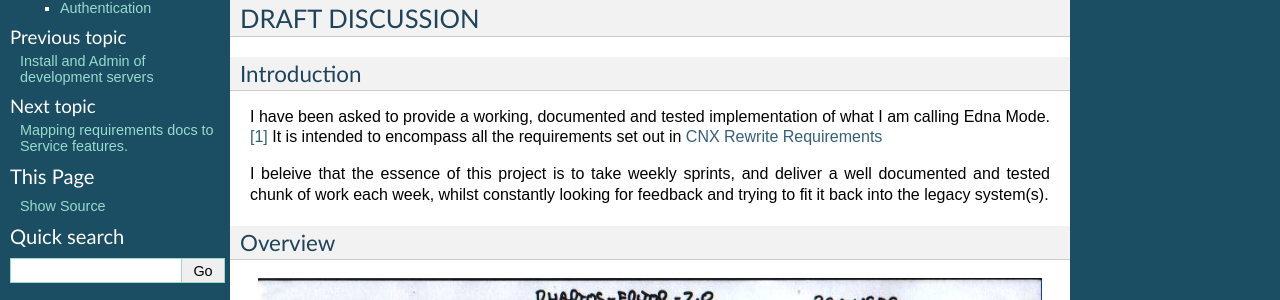
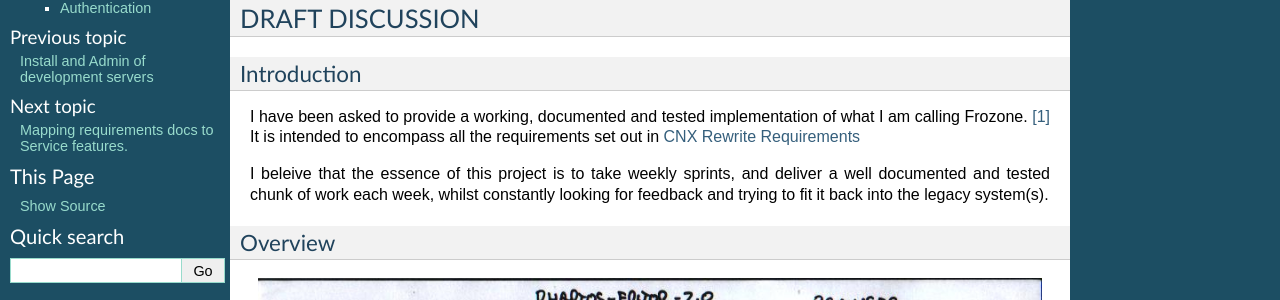
Before and after one commit to zniper/rhaptos2.repo, a Sphinx documentation site: the page built from docs/overview.rst, in a window 1280 px wide and 900 px high. Shown: the part 154-454 px from the top of the window. Built offline with Sphinx 7.4.7, drawn with Linux system fonts in a browser that asks for light colours.

Commit message:
removing edna mode refs

```diff
--- a/README.rst
+++ b/README.rst
@@ -1,6 +1,6 @@
-=========
-Edna Mode
-=========
+=======
+Frozone
+=======
 
 
 CNX.org : Week 2 : 9 - 13 April
--- a/docs/overview.rst
+++ b/docs/overview.rst
@@ -12,7 +12,7 @@ Introduction
 ------------
 
 I have been asked to provide a working, documented and tested
-implementation of what I am calling Edna Mode. [#]_ It is intended to
+implementation of what I am calling Frozone. [#]_ It is intended to
 encompass all the requirements set out in `CNX Rewrite Requirements
 <https://docs.google.com/spreadsheet/ccc?key=0ArvuSYeGW6GpdHJmNVJVWjBWOGVGM0RmMWJqdDRpeWc#gid=0>`_
 
```
